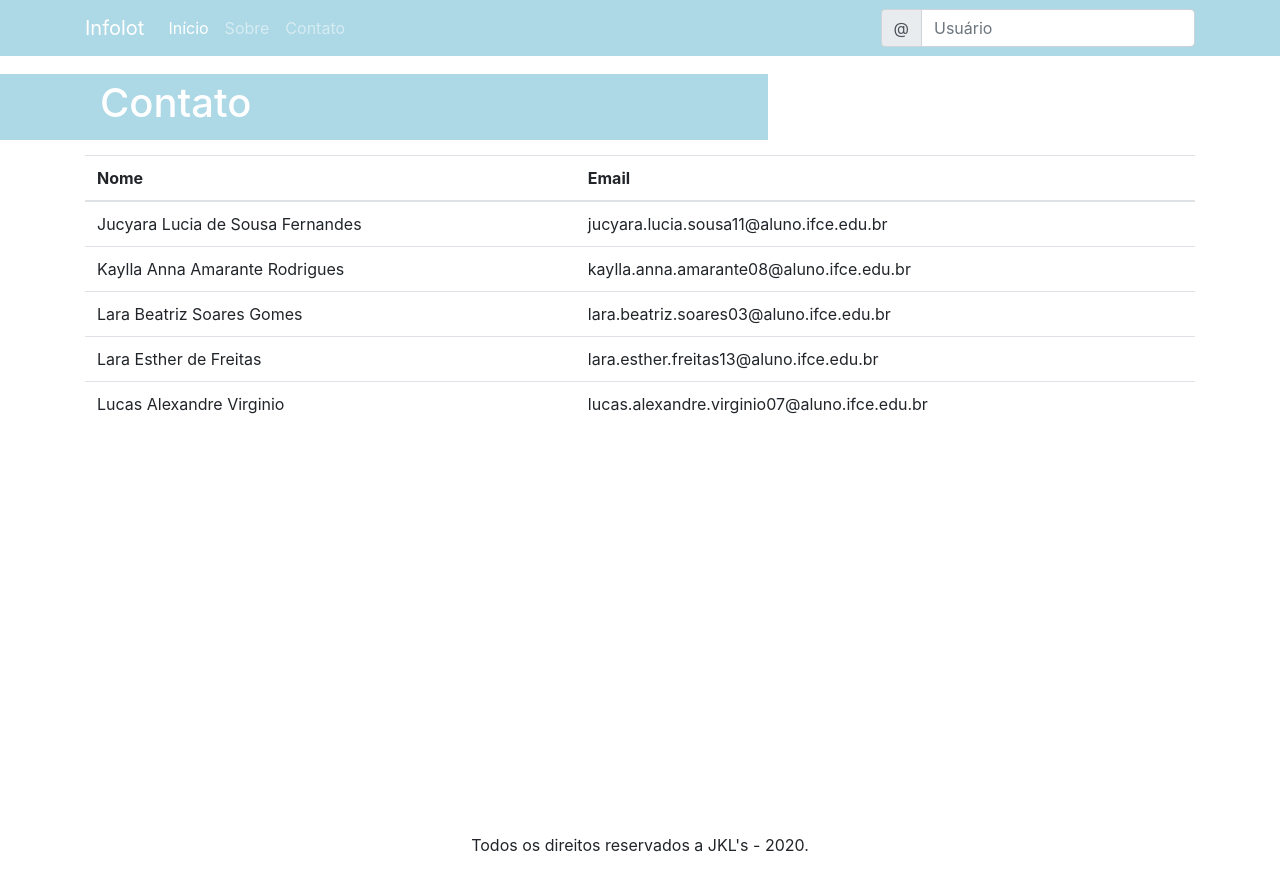
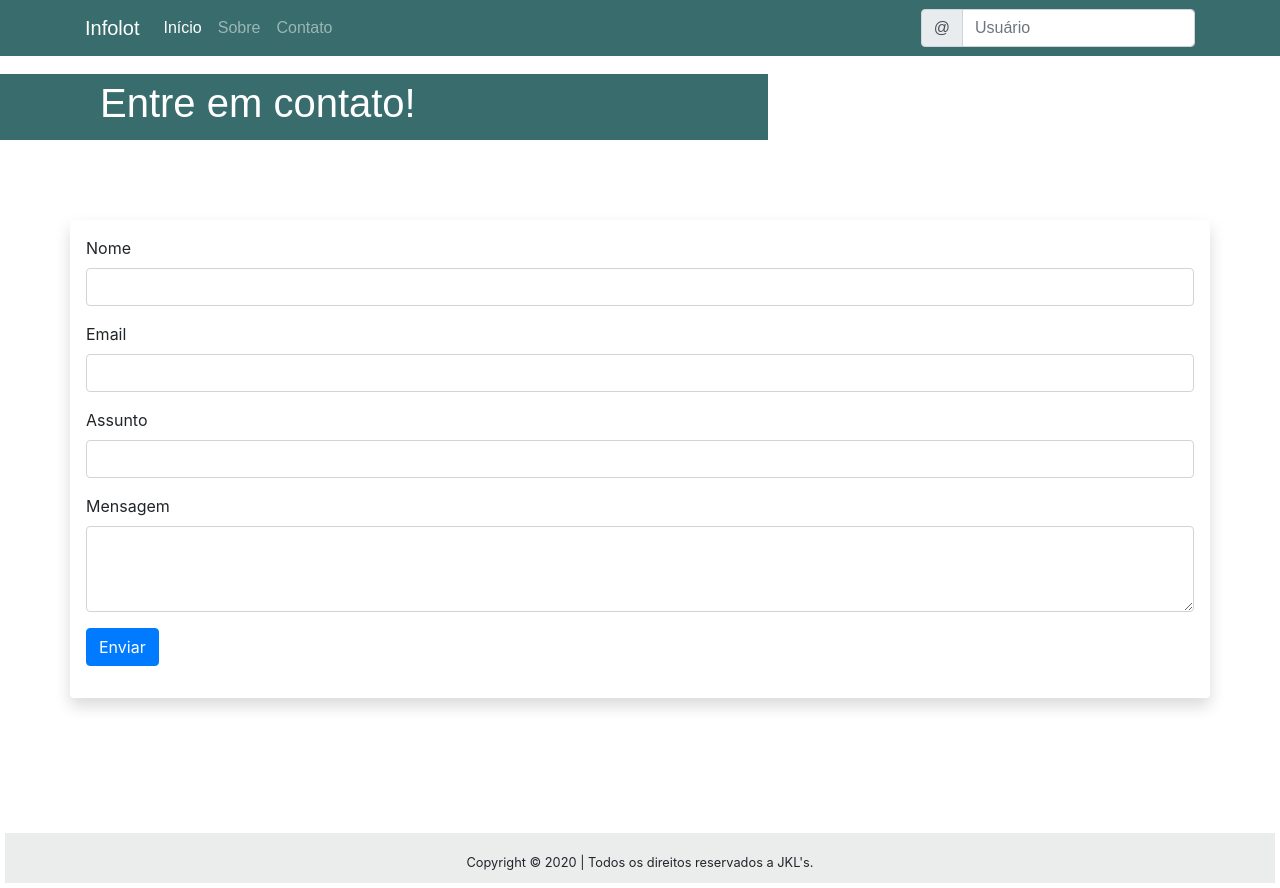
Before and after one commit to Larabsg/Infolot, a Flask app: page /contato in a window 1280 px wide. Run offline with Flask 2, Linux system fonts and the light colour scheme; some libraries are stand-ins or nearby versions.

Commit message:
Atualização das telas

```diff
--- a/rede_social/templates/contact.html
+++ b/rede_social/templates/contact.html
@@ -1,52 +1,38 @@
 <head>
     <style>
-    .title_page {
-        background-color: lightblue;
-        color: white;
-        padding: 5px;
-        max-width: 60%;
-        margin-bottom: 15px;
-        padding-left: 100px;
-    }
+    .login-form {
+            margin: 0 auto;
+            max-width: 400px;
+            margin-top: 80px;
+        }
     </style>
 </head>
 
 {% extends "layout.html" %}
 {% block conteudo %}
 <div class="title_page">
-    <h1>Contato</h1>
+    <h1>Entre em contato!</h1>
 </div>
 
-<div class="container">
-    <table class="table">
-  <thead>
-    <tr>
-      <th scope="col">Nome</th>
-      <th scope="col">Email</th>
-    </tr>
-  </thead>
-  <tbody>
-    <tr>
-      <td>Jucyara Lucia de Sousa Fernandes</td>
-      <td>jucyara.lucia.sousa11@aluno.ifce.edu.br</td>
-    </tr>
-    <tr>
-      <td>Kaylla Anna Amarante Rodrigues</td>
-      <td>kaylla.anna.amarante08@aluno.ifce.edu.br</td>
-    </tr>
-    <tr>
-      <td>Lara Beatriz Soares Gomes</td>
-      <td>lara.beatriz.soares03@aluno.ifce.edu.br</td>
-    </tr>
-    <tr>
-      <td>Lara Esther de Freitas</td>
-      <td>lara.esther.freitas13@aluno.ifce.edu.br</td>
-    </tr>
-    <tr>
-      <td>Lucas Alexandre Virginio</td>
-      <td>lucas.alexandre.virginio07@aluno.ifce.edu.br</td>
-    </tr>
-  </tbody>
-</table>
+<div class="container login-form shadow p-3 mb-5 bg-white rounded">
+    <form>
+   <div class="form-group">
+    <label for="exampleInputName1">Nome</label>
+    <input type="text" class="form-control" id="exampleInputName1">
+  </div>
+  <div class="form-group">
+    <label for="exampleInputEmail1">Email</label>
+    <input type="email" class="form-control" id="exampleInputEmail1" aria-describedby="emailHelp">
+  </div>
+  <div class="form-group">
+    <label for="exampleInputAssunto1">Assunto</label>
+    <input type="text" class="form-control" id="exampleInputAssunto1">
+  </div>
+    <div class="form-group">
+        <label for="exampleFormControlTextarea1">Mensagem</label>
+        <textarea class="form-control" id="exampleFormControlTextarea1" rows="3"></textarea>
+    </div>
+  <button type="submit" class="btn btn-primary">Enviar</button>
+</form>
 </div>
 {% endblock %}
--- a/rede_social/templates/index.html
+++ b/rede_social/templates/index.html
@@ -6,7 +6,7 @@
         .intro {
             float: left;
             width: 400px;
-            text-align: center;
+            text-align: justify;
             padding-top: 50px;
             font-family: 'Playfair Display', serif;
             font-size: 1.125em;
--- a/rede_social/templates/layout.html
+++ b/rede_social/templates/layout.html
@@ -15,14 +15,17 @@
             text-align: center;
             margin: 5px;
             height: 50px;
+            background-color: #EBEDED;
+            padding-top: 1.25em;
         }
 
         nav {
-            background-color: lightblue;
+            background-color: #386C6D;
+            font-family: 'Montserrat', sans-serif;
         }
 
         .jumbotron {
-            background-color: lightblue;
+            background-color: #386C6D;
             color: white;
             margin-left: 0;
             padding: 5px;
@@ -30,10 +33,11 @@
             //text-align: center;
         }
         .title_page {
-        background-color: lightblue;
+        background-color: #386C6D;
         color: white;
+        font-family: 'Montserrat', sans-serif;
         padding: 5px;
-        max-width: 60%;
+        width: 60%;
         margin-bottom: 15px;
         margin-top: 50px;
         padding-left: 100px;
@@ -83,7 +87,7 @@
   <div class="push"></div>
   <footer class="footer">
       <div>
-          Todos os direitos reservados a JKL's - 2020.
+          <small>Copyright &copy 2020 | Todos os direitos reservados a JKL's.</small>
       </div>
   </footer>
 
```
Also changed, not shown: rede_social/templates/about.html (+9 -4 lines), rede_social/templates/feed.html (+34 -12 lines).
